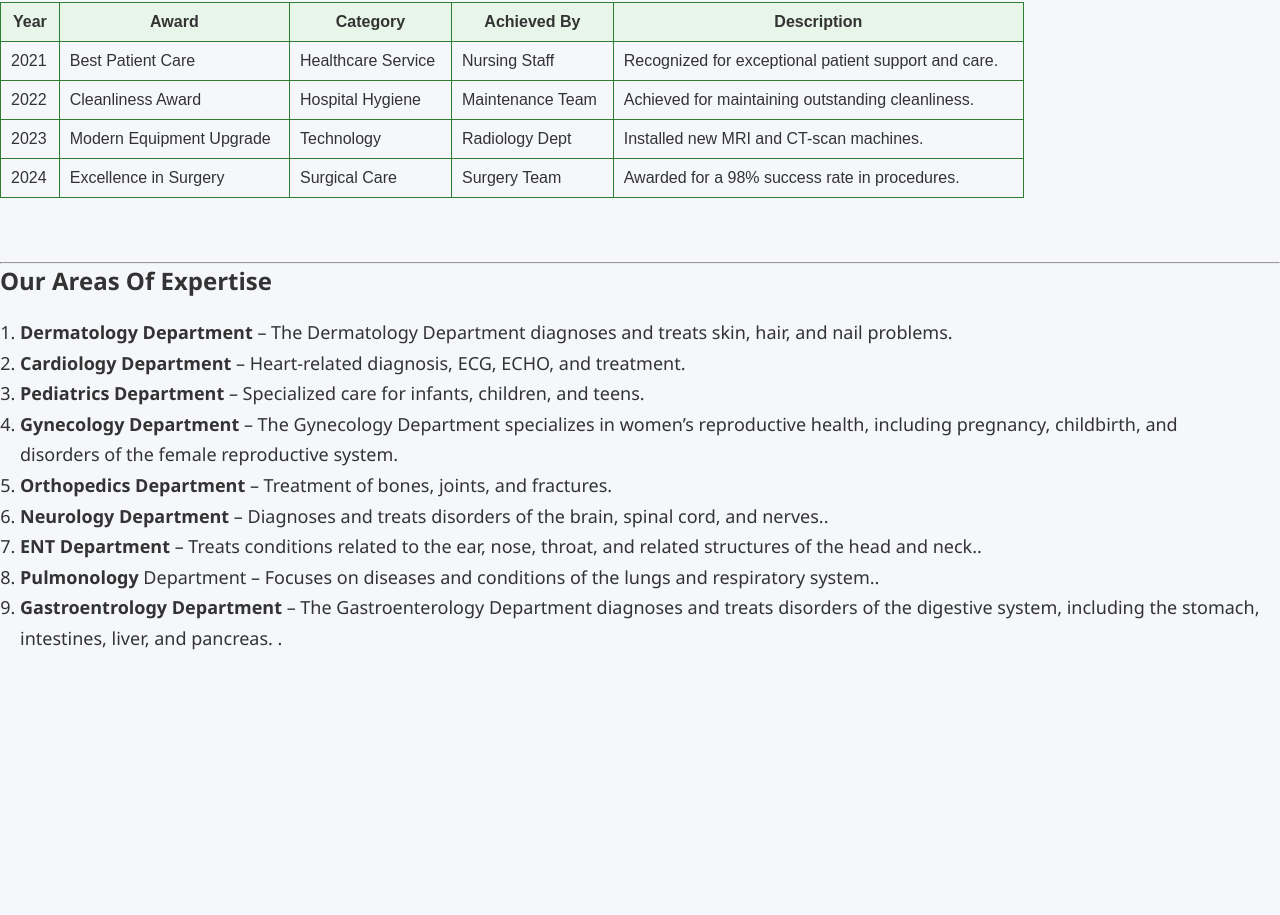
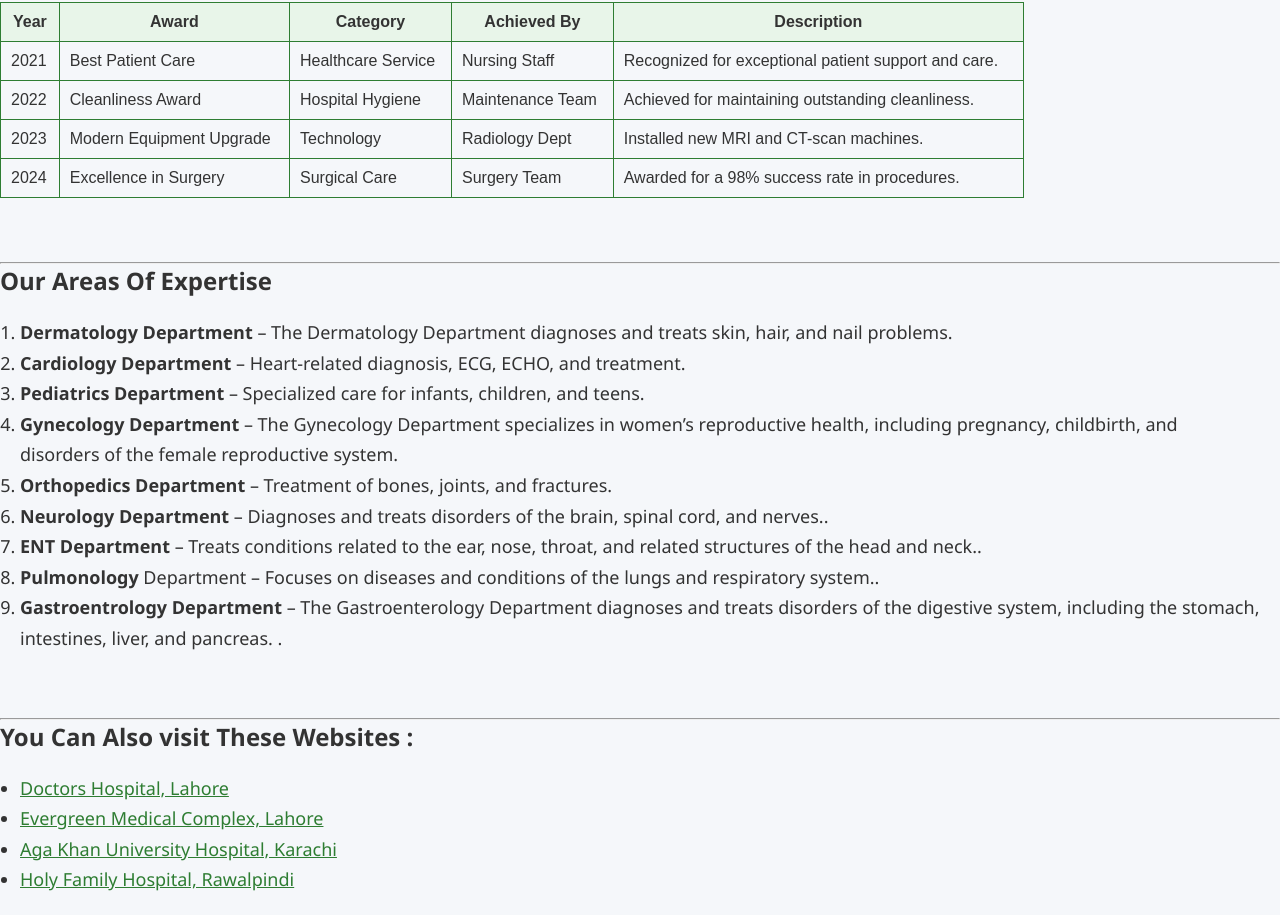
Before and after one commit to immojassim20/HealZup-Online-Doctor-Consultation, a plain HTML site: page about.html in a window 1280 px wide. Shown: the part 266-1181 px from the top of the page. Before the commit the page ends 940 px from the top, so only its background shows below. Drawn offline with Linux system fonts and the light colour scheme.

Commit message:
Update about.html

```diff
--- a/about.html
+++ b/about.html
@@ -92,6 +92,32 @@
 .</li>
 
 </ol>
+                <br>
+                <br>
+                <hr>
+                <h1><b>You Can Also visit These Websites :</b></h1>
+<ul style="font-size: 18px; line-height: 1.7; margin: 20px;">
+    <li>
+        <a href="https://www.doctorshospital.com.pk/" target="_blank" style="color: #2e7d32; text-decoration: underline;">
+            Doctors Hospital, Lahore
+        </a>
+    </li>
+    <li>
+        <a href="https://evergreenmedicalcomplex.com/" target="_blank" style="color: #2e7d32; text-decoration: underline;">
+            Evergreen Medical Complex, Lahore
+        </a>
+    </li>
+    <li>
+        <a href="https://www.aku.edu/hospitals/" target="_blank" style="color: #2e7d32; text-decoration: underline;">
+            Aga Khan University Hospital, Karachi
+        </a>
+    </li>
+    <li>
+        <a href="https://holyfamilyhospital.com.pk/" target="_blank" style="color: #2e7d32; text-decoration: underline;">
+            Holy Family Hospital, Rawalpindi
+        </a>
+    </li>
+</ul>
 
                    </div>
     </footer>
```
